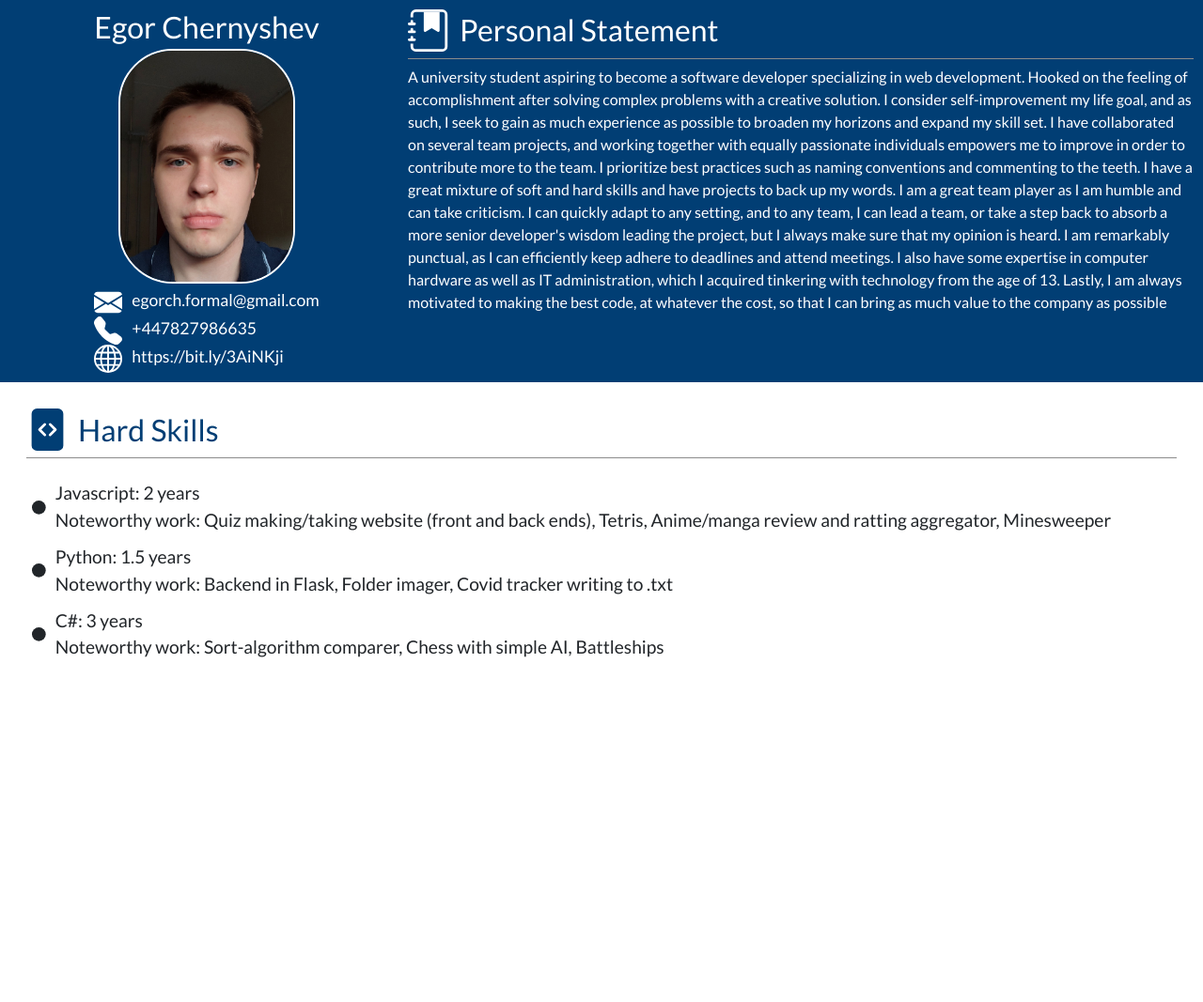
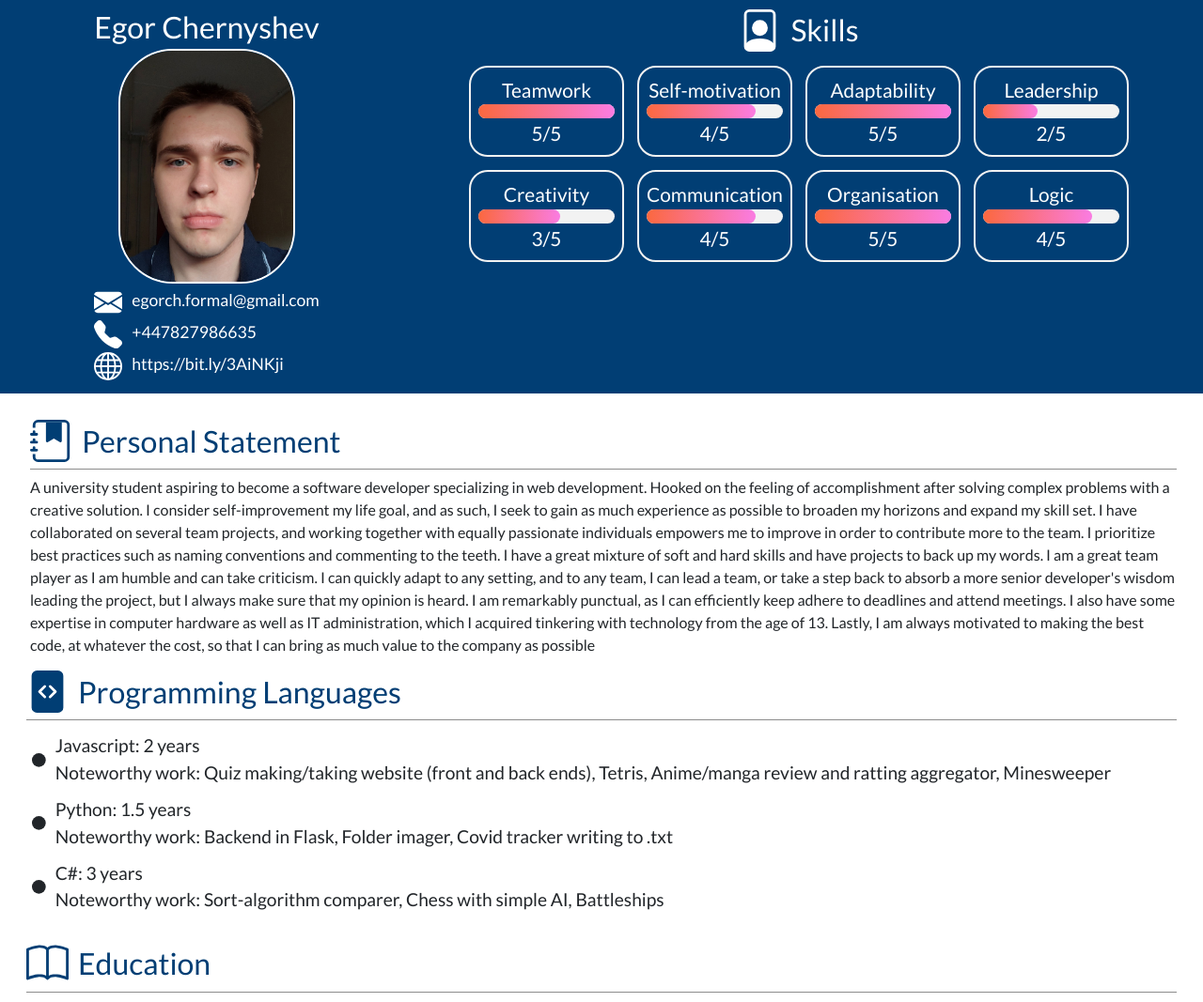
Before and after one commit to egorchern/Resume, a plain HTML site: page index.html in a window 1280 px wide. Shown: the whole page at 94% size. Before the commit the page ends 800 px from the top, so only its background shows below. Drawn offline with nearby package versions, Linux system fonts and the light colour scheme.

Commit message:
restructured so that skills are on top. Added education header

```diff
--- a/index.html
+++ b/index.html
@@ -18,7 +18,7 @@
   <main id="main">
     <div id="top-part" class="flex-horizontal">
 
-      <div class="flex-vertical flex-align-start">
+      <div class="flex-vertical flex-align-center">
         <h2 id="name-heading">
           Egor Chernyshev
         </h2>
@@ -47,8 +47,96 @@
 
         </div>
       </div>
+      <div class="flex-vertical">
+        <div class="flex-horizontal flex-align-center" style="align-items: center;">
+          <svg xmlns="http://www.w3.org/2000/svg" fill="currentColor" class="main-icon" viewBox="0 0 16 16">
+            <path d="M12 1a1 1 0 0 1 1 1v10.755S12 11 8 11s-5 1.755-5 1.755V2a1 1 0 0 1 1-1h8zM4 0a2 2 0 0 0-2 2v12a2 2 0 0 0 2 2h8a2 2 0 0 0 2-2V2a2 2 0 0 0-2-2H4z"/>
+            <path d="M8 10a3 3 0 1 0 0-6 3 3 0 0 0 0 6z"/>
+          </svg>
+          <h2>Skills</h2>
+        </div>
+        <div class="flex-horizontal flex-align-center" style="flex-wrap: wrap; margin-top:8px;">
+          <div class="skill-container flex-vertical flex-align-center">
+            <span>Teamwork</span>
+            <div class="skill-bar">
+              <div class="skill-bar-fill skill-bar-fill-5">
+
+              </div>
+            </div>
+            <span>5/5</span>
+          </div>
+          <div class="skill-container flex-vertical flex-align-center">
+            <span>Self-motivation</span>
+            <div class="skill-bar">
+              <div class="skill-bar-fill skill-bar-fill-4">
+
+              </div>
+            </div>
+            <span>4/5</span>
+          </div>
+          <div class="skill-container flex-vertical flex-align-center">
+            <span>Adaptability</span>
+            <div class="skill-bar">
+              <div class="skill-bar-fill skill-bar-fill-5">
+
+              </div>
+            </div>
+            <span>5/5</span>
+          </div>
+          <div class="skill-container flex-vertical flex-align-center">
+            <span>Leadership</span>
+            <div class="skill-bar">
+              <div class="skill-bar-fill skill-bar-fill-2">
+
+              </div>
+            </div>
+            <span>2/5</span>
+          </div>
+          <div class="skill-container flex-vertical flex-align-center">
+            <span>Creativity</span>
+            <div class="skill-bar">
+              <div class="skill-bar-fill skill-bar-fill-3">
+
+              </div>
+            </div>
+            <span>3/5</span>
+          </div>
+
+          <div class="skill-container flex-vertical flex-align-center">
+            <span>Communication</span>
+            <div class="skill-bar">
+              <div class="skill-bar-fill skill-bar-fill-4">
+
+              </div>
+            </div>
+            <span>4/5</span>
+          </div>
+          <div class="skill-container flex-vertical flex-align-center">
+            <span>Organisation</span>
+            <div class="skill-bar">
+              <div class="skill-bar-fill skill-bar-fill-5">
+
+              </div>
+            </div>
+            <span>5/5</span>
+          </div>
+          <div class="skill-container flex-vertical flex-align-center">
+            <span>Logic</span>
+            <div class="skill-bar">
+              <div class="skill-bar-fill skill-bar-fill-4">
+
+              </div>
+            </div>
+            <span>4/5</span>
+          </div>
+        </div>
+
+      </div>
+
+    </div>
+    <div id="bottom-part">
       <div id="personal-statement" class="flex-vertical">
-        <div class="flex-horizontal flex-align-start section-head" style="color:white">
+        <div class="flex-horizontal flex-align-start section-head">
           <svg xmlns="http://www.w3.org/2000/svg" fill="currentColor" class="main-icon" viewBox="0 0 16 16">
             <path fill-rule="evenodd" d="M6 1h6v7a.5.5 0 0 1-.757.429L9 7.083 6.757 8.43A.5.5 0 0 1 6 8V1z"/>
             <path d="M3 0h10a2 2 0 0 1 2 2v12a2 2 0 0 1-2 2H3a2 2 0 0 1-2-2v-1h1v1a1 1 0 0 0 1 1h10a1 1 0 0 0 1-1V2a1 1 0 0 0-1-1H3a1 1 0 0 0-1 1v1H1V2a2 2 0 0 1 2-2z"/>
@@ -64,14 +152,12 @@
 
         </span>
       </div>
-    </div>
-    <div id="bottom-part">
       <div id="hard-skills" class="flex-vertical">
         <div class="flex-horizontal flex-align-start section-head">
           <svg xmlns="http://www.w3.org/2000/svg" fill="currentColor" class="main-icon" viewBox="0 0 16 16">
             <path d="M12 0H4a2 2 0 0 0-2 2v12a2 2 0 0 0 2 2h8a2 2 0 0 0 2-2V2a2 2 0 0 0-2-2zM6.646 5.646a.5.5 0 1 1 .708.708L5.707 8l1.647 1.646a.5.5 0 0 1-.708.708l-2-2a.5.5 0 0 1 0-.708l2-2zm2.708 0 2 2a.5.5 0 0 1 0 .708l-2 2a.5.5 0 0 1-.708-.708L10.293 8 8.646 6.354a.5.5 0 1 1 .708-.708z"/>
           </svg>
-          <h2>Hard Skills</h2>
+          <h2>Programming Languages</h2>
         </div>
         <div class="flex-vertical" style="padding: 6px">
           <div class="code-skill">
@@ -127,6 +213,14 @@
           </div>
         </div>
       </div>
+      <div id="education" class="flex-vertical">
+        <div class="flex-horizontal flex-align-start section-head">
+          <svg xmlns="http://www.w3.org/2000/svg" fill="currentColor" class="main-icon" viewBox="0 0 16 16">
+            <path d="M1 2.828c.885-.37 2.154-.769 3.388-.893 1.33-.134 2.458.063 3.112.752v9.746c-.935-.53-2.12-.603-3.213-.493-1.18.12-2.37.461-3.287.811V2.828zm7.5-.141c.654-.689 1.782-.886 3.112-.752 1.234.124 2.503.523 3.388.893v9.923c-.918-.35-2.107-.692-3.287-.81-1.094-.111-2.278-.039-3.213.492V2.687zM8 1.783C7.015.936 5.587.81 4.287.94c-1.514.153-3.042.672-3.994 1.105A.5.5 0 0 0 0 2.5v11a.5.5 0 0 0 .707.455c.882-.4 2.303-.881 3.68-1.02 1.409-.142 2.59.087 3.223.877a.5.5 0 0 0 .78 0c.633-.79 1.814-1.019 3.222-.877 1.378.139 2.8.62 3.681 1.02A.5.5 0 0 0 16 13.5v-11a.5.5 0 0 0-.293-.455c-.952-.433-2.48-.952-3.994-1.105C10.413.809 8.985.936 8 1.783z"/>
+          </svg>
+          <h2>Education</h2>
+        </div>
+      </div>
     </div>
   </main>
 
--- a/main.css
+++ b/main.css
@@ -12,6 +12,7 @@ h1,h2,h3,h4,h5,h6{
   --top-part-color: hsl(208, 98%, 23%);
   --bsfont: "Lato", sans-serif;
   --border-color: hsl(0, 0%, 55%);
+  --skill-bar-outer-color: hsl(0, 0%, 95%);
 }
 
 .flex-horizontal{
@@ -23,6 +24,7 @@ h1,h2,h3,h4,h5,h6{
 .flex-vertical{
   display: flex;
   flex-direction: column;
+
 }
 
 .flex-align-center{
@@ -55,6 +57,9 @@ main{
 #bottom-part{
   padding: 28px;
 }
+#bottom-part > div{
+  margin-bottom: 15px;
+}
 #name-heading{
   margin-left:auto;
   margin-right:auto;
@@ -73,13 +78,51 @@ main{
   margin-top:5px;
   font-size: 1.1rem;
 }
+#contacts > div{
+  margin-bottom: 4px;
+}
 
 .main-icon{
   height: 100%;
   width: 45px;
   margin-right:10px;
 }
+.skill-container{
+  padding: 8px;
+  margin: 7px;
+  width: 165px;
 
+  font-size: 1.3rem;
+  border: 2px solid hsl(0, 0%, 95%);
+  border-radius: 20px;
+}
+.skill-bar{
+  height: 15px;
+  width: 100%;
+  background-color: var(--skill-bar-outer-color);
+  border-radius: 12px;
+}
+.skill-bar-fill{
+  border-radius: 12px;
+  height: 100%;
+  background: rgb(251,104,63);
+  background: linear-gradient(90deg, rgba(251,104,63,1) 0%, rgba(250,124,226,1) 100%);
+}
+.skill-bar-fill-1{
+  width: 20%;
+}
+.skill-bar-fill-2{
+  width: 40%;
+}
+.skill-bar-fill-3{
+  width: 60%;
+}
+.skill-bar-fill-4{
+  width: 80%;
+}
+.skill-bar-fill-5{
+  width: 100%;
+}
 .contact-icon{
   height: 100%;
   width: 30px;
@@ -92,7 +135,7 @@ main{
   width:100%;
 }
 .code-skill{
-  margin-top: 10px;
+  margin-bottom: 10px;
 }
 .bullet-point{
   height: 100%;
```
